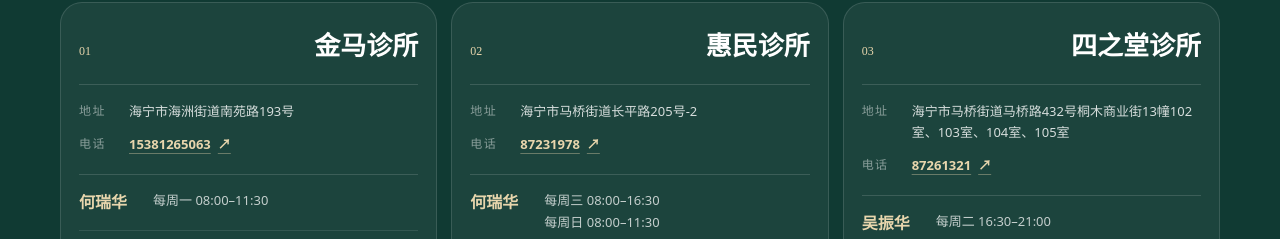
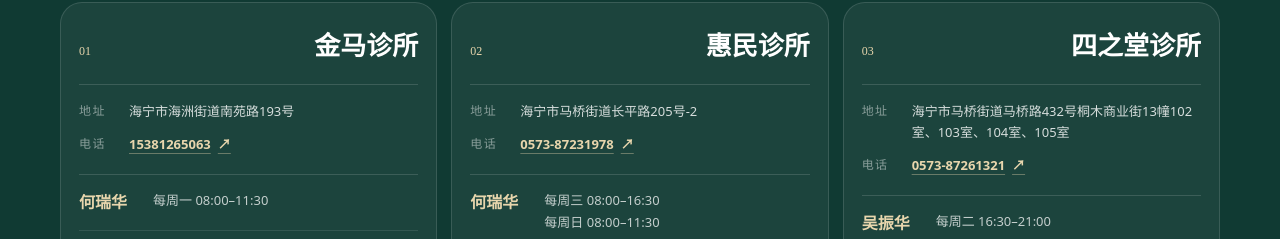
Before and after one commit to 12chasse-neige/doctors-sizhitang, a Vue app: page / in a window 1280 px wide. Shown: the part 3367-3606 px from the top of the page. Built offline with nearby package versions, Linux system fonts and the light colour scheme.

Commit message:
Info renewal

```diff
--- a/src/data/doctors.ts
+++ b/src/data/doctors.ts
@@ -54,7 +54,7 @@ export const doctors: Doctor[] = [
     name: '仲李国',
     title: '主治中医师',
     portrait: portrait('zhong-liguo.jpg'),
-    specialties: ['针灸', '推拿', '颈肩腰腿痛', '亚健康调理'],
+    specialties: ['针灸', '颈肩腰腿痛', '亚健康调理'],
     biography: '2006 年毕业于北京中医药大学，现于海宁市丁桥镇卫生院中医科工作。擅长运用针灸、推拿和中药治疗颈肩腰腿痛，并开展亚健康调理。',
     schedules: [{ clinic: '惠民诊所', times: ['每周一、周六 16:30–20:30'] }],
   },
@@ -120,7 +120,12 @@ export const doctors: Doctor[] = [
     portrait: portrait('guo-tingyin.jpg'),
     specialties: ['中西医结合', '内外妇儿常见病', '颈肩腰腿痛', '面瘫与带状疱疹'],
     biography: '1981 年至 1984 年拜师学习中医，之后在部队学习西医知识，并在吉林市卫生学校中医专业系统学习三年。2011 年至 2024 年开办个体诊所，积累了中医及中西医结合诊疗经验，熟悉内科、外科、妇科、儿科常见病和多发病，尤其擅长颈椎病、腰椎间盘突出、滑膜炎、面瘫、痔疮、带状疱疹和肾结石等疾病的治疗。',
-    schedules: [{ clinic: '四之堂诊所', times: ['每周三、周四 08:00–21:00', '每周一、周五 12:30–21:00'] }],
+    schedules: [
+      {
+        clinic: '四之堂诊所',
+        times: ['每周二 08:00–16:30', '每周三、周四 08:00–21:00', '每周一、周五 12:30–21:00'],
+      },
+    ],
   },
   {
     id: 'yao-caihua',
@@ -199,11 +204,11 @@ export const clinicInfo: Record<ClinicName, ClinicInfo> = {
   惠民诊所: {
     name: '惠民诊所',
     address: '海宁市马桥街道长平路205号-2',
-    telephone: '87231978',
+    telephone: '0573-87231978',
   },
   四之堂诊所: {
     name: '四之堂诊所',
     address: '海宁市马桥街道马桥路432号桐木商业街13幢102室、103室、104室、105室',
-    telephone: '87261321',
+    telephone: '0573-87261321',
   },
 }
```
Also changed, not shown: 4 other files (tests, documents, lock files or other folders).
